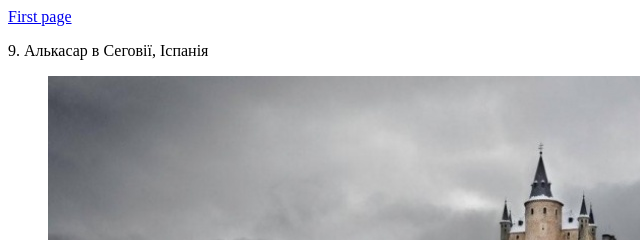
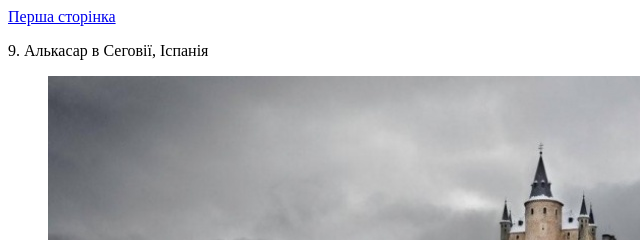
Before and after one commit to Soli4kaSokol/html-02, a plain HTML site: page form.html in a window 1280 px wide. Shown: the top 240 px of the page, 0-640 px from the left. Drawn offline with Linux system fonts and the light colour scheme.

Commit message:
first commit

```diff
--- a/form.html
+++ b/form.html
@@ -8,7 +8,7 @@
 </head>
 <body>
     <header>
-        <a href="index.html">First page</a>
+        <a href="index.html">Перша сторінка</a>
     </header>
     <main>
        <section>
```
Also changed, not shown: index.html (+1 -1 lines).
